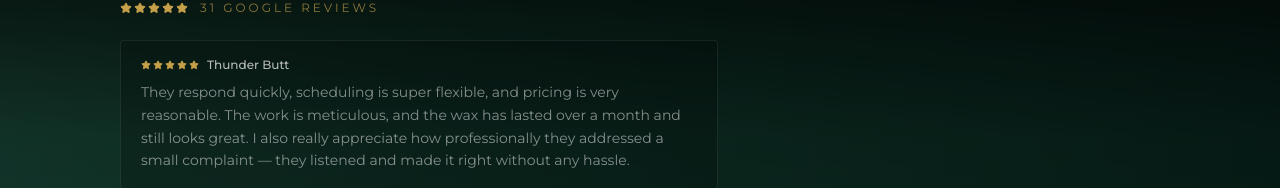
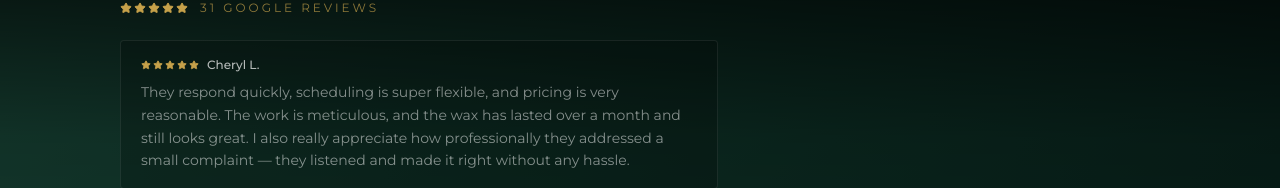
Before and after one commit to threecrown5/three-crowns-detailing, a Next.js app: page /book in a window 1280 px wide. Shown: the part 942-1130 px from the top of the page. Built offline with nearby package versions, Linux system fonts and the light colour scheme.

Commit message:
Update page.tsx

```diff
--- a/app/book/page.tsx
+++ b/app/book/page.tsx
@@ -12,6 +12,8 @@ import {
 } from "@/components/ui/select";
 import { CheckCircle, Phone, MessageCircle, Truck, Sparkles, Clock, ShieldCheck, Star } from "lucide-react";
 import { PageHeader } from "@/components/PageHeader";
+import { PhoneLink } from "@/components/PhoneLink";
+import { trackConversion, CONVERSIONS } from "@/lib/gtag";
 
 const trustItems = [
   {
@@ -38,7 +40,7 @@ const trustItems = [
 
 const reviews = [
   {
-    name: "Thunder Butt",
+    name: "Cheryl L.",
     text: "They respond quickly, scheduling is super flexible, and pricing is very reasonable. The work is meticulous, and the wax has lasted over a month and still looks great. I also really appreciate how professionally they addressed a small complaint — they listened and made it right without any hassle.",
   },
   {
@@ -90,6 +92,7 @@ function BookPageContent() {
       });
       if (!res.ok) throw new Error();
       setSubmitted(true);
+      trackConversion(CONVERSIONS.formSubmission);
     } catch {
       setError(true);
     } finally {
@@ -191,16 +194,14 @@ function BookPageContent() {
 
             {/* Call & Text */}
             <div className="grid grid-cols-2 gap-4">
-              <a
-                href="tel:8182967347"
-                className="flex items-center justify-center gap-3 border border-gold/40 text-gold text-sm uppercase px-6 py-4 rounded-sm hover:border-gold hover:bg-gold/5 transition-all"
-              >
+              <PhoneLink className="flex items-center justify-center gap-3 border border-gold/40 text-gold text-sm uppercase px-6 py-4 rounded-sm hover:border-gold hover:bg-gold/5 transition-all">
                 <Phone size={15} />
                 <div className="flex flex-col items-start">
                   <span className="text-sm font-semibold">Call Us</span>
                   <span className="text-xs font-normal opacity-60">(818) 296-7347</span>
                 </div>
-              </a>
+              </PhoneLink>
+
               <a
                 href="sms:8182967347&body=Hi, I'd like to get a quote for a detail."
                 className="flex items-center justify-center gap-3 border border-gold/40 text-gold text-sm uppercase px-6 py-4 rounded-sm hover:border-gold hover:bg-gold/5 transition-all"
```
